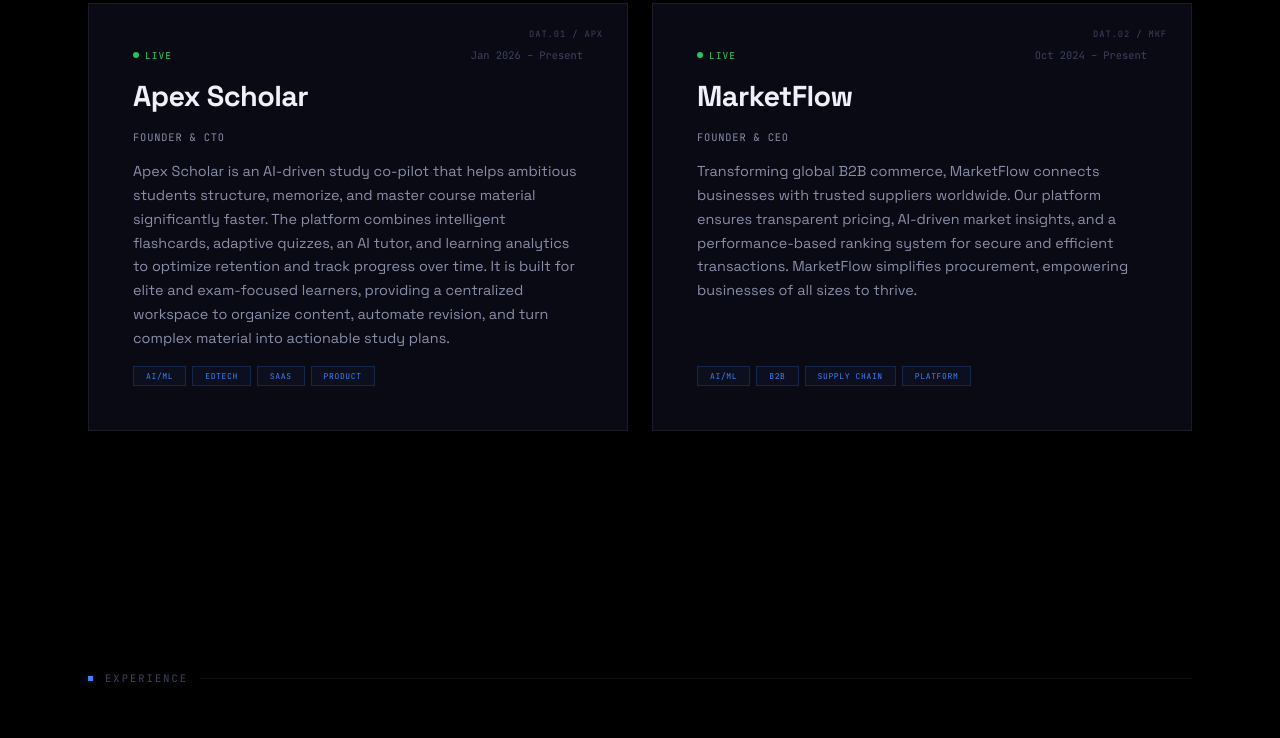
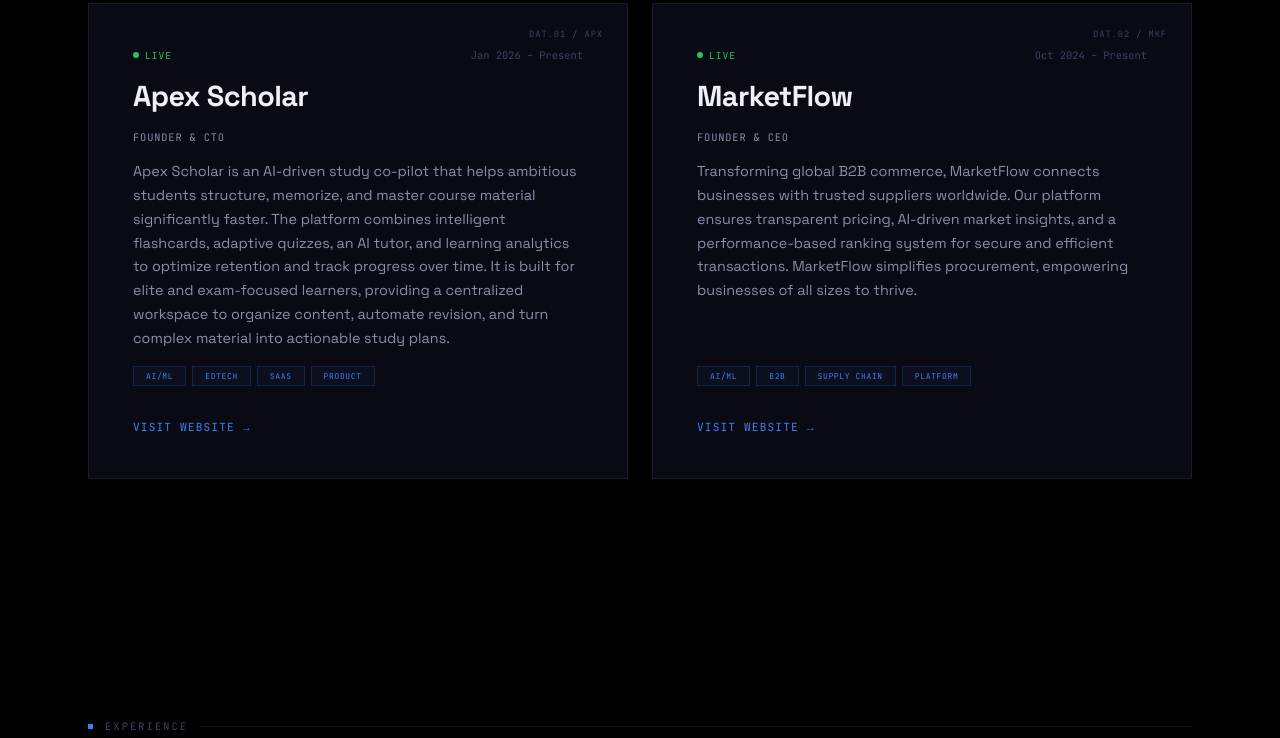
Before and after one commit to ghali-dot1/website-perso, a plain HTML site: page index.html in a window 1280 px wide. Shown: the part 2930-3668 px from the top of the page. Drawn offline with Linux system fonts and the light colour scheme.

Commit message:
Add visit website links for Studentify and MarketFlow

```diff
--- a/index.html
+++ b/index.html
@@ -316,6 +316,7 @@
                             <span>SaaS</span>
                             <span>Product</span>
                         </div>
+                        <a href="https://studentify.org" target="_blank" class="vc-link">Visit Website →</a>
                     </div>
                     <div class="venture-card glass-card fade-up d1" data-tilt>
                         <span class="intra-data">DAT.02 / MKF</span>
@@ -335,6 +336,7 @@
                             <span>Supply Chain</span>
                             <span>Platform</span>
                         </div>
+                        <a href="https://marketflow-world.com" target="_blank" class="vc-link">Visit Website →</a>
                     </div>
                 </div>
             </div>
--- a/style.css
+++ b/style.css
@@ -1120,6 +1120,27 @@
     background: rgba(59, 130, 246, 0.08);
 }
 
+.vc-link {
+    display: inline-flex;
+    align-items: center;
+    gap: 6px;
+    font-family: var(--mono);
+    font-size: 0.7rem;
+    color: var(--accent);
+    text-decoration: none;
+    text-transform: uppercase;
+    letter-spacing: 0.1em;
+    padding: 10px 0 0;
+    margin-top: 8px;
+    transition: all 0.3s cubic-bezier(0.16, 1, 0.3, 1);
+    cursor: pointer;
+}
+
+.vc-link:hover {
+    color: var(--accent-bright);
+    gap: 10px;
+}
+
 /* ═══ EXPERIENCE ═══ */
 .exp-list {
     display: flex;
```
